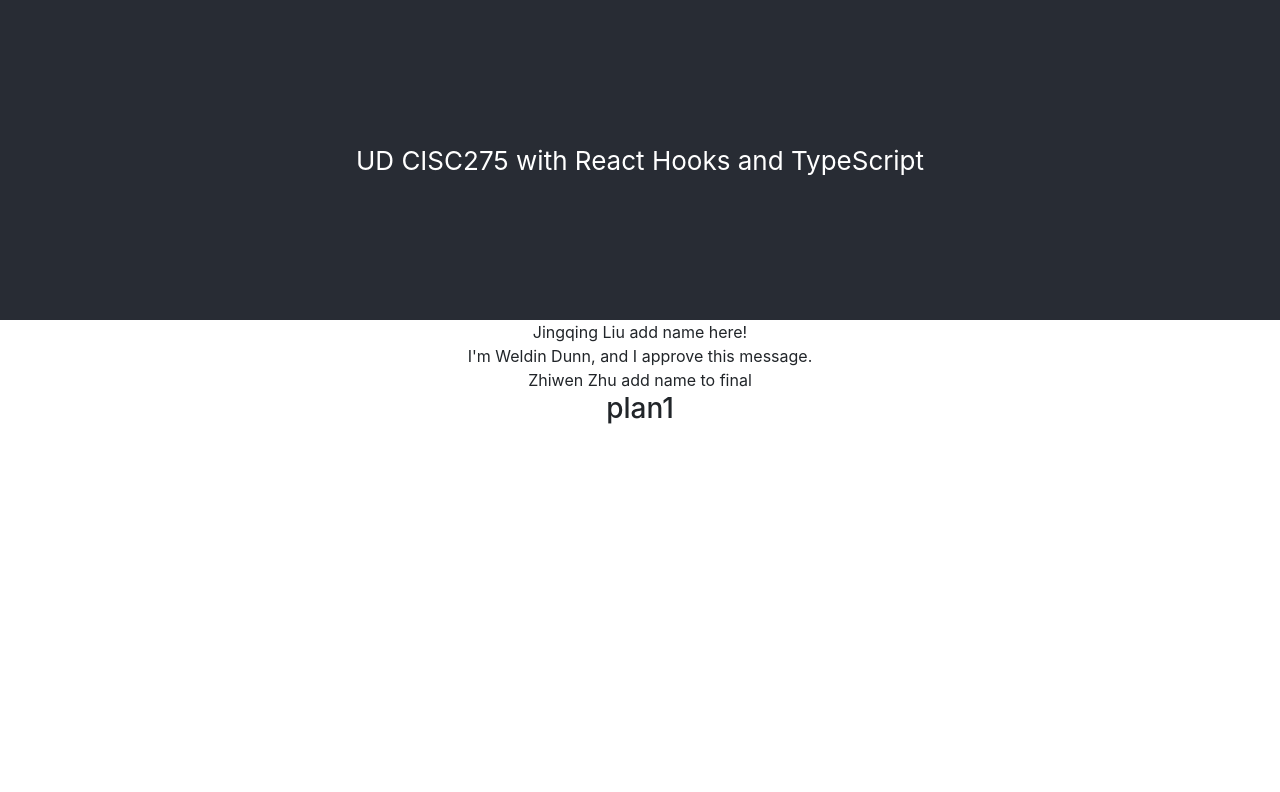
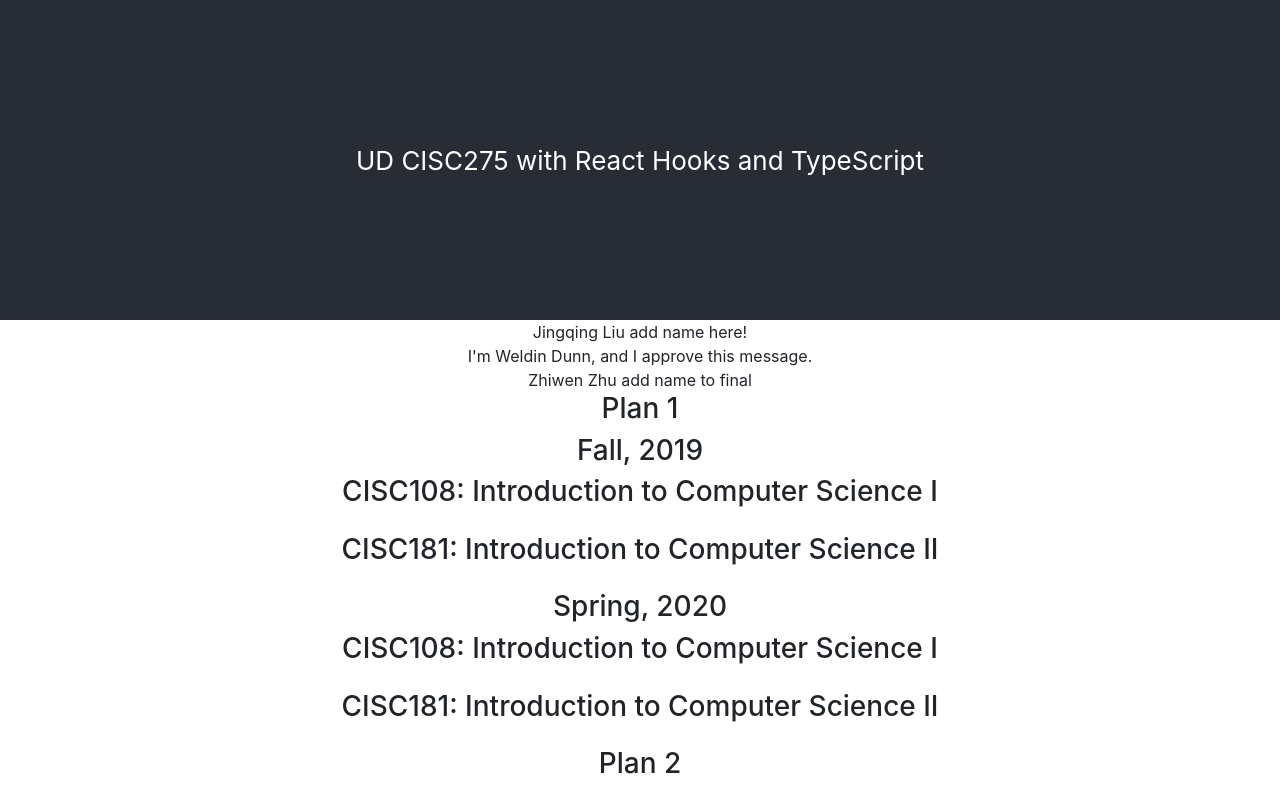
Before and after one commit to UD-CISC275-S22/cis-scheduler-team24, a React (Create React App) app: page / in a window 1280 px wide. Shown: the top 792 px of the page. Built offline with nearby package versions, Linux system fonts and the light colour scheme.

Commit message:
Created structure for course, semester, and plan components. They are all now connected to one another, they just need to be organized into a proper user interface.

```diff
--- /dev/null
+++ b/src/components/listCourses.tsx
@@ -0,0 +1,24 @@
+import React, { useState } from "react";
+import { Stack } from "react-bootstrap";
+import { Course } from "../interfaces/Course";
+import { ViewCourse } from "./viewCourse";
+
+export function ListCourses({
+    semesterCourses
+}: {
+    semesterCourses: Course[];
+}): JSX.Element {
+    const [courses] = useState<Course[]>(semesterCourses);
+
+    return (
+        <div>
+            <Stack gap={3}>
+                {courses.map((course: Course) => (
+                    <div key={course.id}>
+                        <ViewCourse course={course}></ViewCourse>
+                    </div>
+                ))}
+            </Stack>
+        </div>
+    );
+}
--- a/src/components/listPlans.tsx
+++ b/src/components/listPlans.tsx
@@ -1,6 +1,5 @@
 import React, { useState } from "react";
 import { Stack } from "react-bootstrap";
-//import Table from "react-bootstrap/Table";
 import { Plan } from "../interfaces/Plan";
 import { ViewPlan } from "./viewPlan";
 
@@ -9,7 +8,7 @@ export function ListPlans({
 }: {
     degreePlans: Plan[];
 }): JSX.Element {
-    const [plans /*, setPlans*/] = useState<Plan[]>(degreePlans);
+    const [plans] = useState<Plan[]>(degreePlans);
 
     return (
         <div>
--- /dev/null
+++ b/src/components/listSemesters.tsx
@@ -0,0 +1,24 @@
+import React, { useState } from "react";
+import { Stack } from "react-bootstrap";
+import { Semester } from "../interfaces/Semester";
+import { ViewSemester } from "./viewSemester";
+
+export function ListSemesters({
+    planSemesters
+}: {
+    planSemesters: Semester[];
+}): JSX.Element {
+    const [semesters] = useState<Semester[]>(planSemesters);
+
+    return (
+        <div>
+            <Stack gap={3}>
+                {semesters.map((semester: Semester) => (
+                    <div key={semester.id}>
+                        <ViewSemester semester={semester}></ViewSemester>
+                    </div>
+                ))}
+            </Stack>
+        </div>
+    );
+}
--- /dev/null
+++ b/src/components/viewCourse.tsx
@@ -0,0 +1,13 @@
+import React from "react";
+import { Container } from "react-bootstrap";
+import { Course } from "../interfaces/Course";
+
+export function ViewCourse({ course }: { course: Course }): JSX.Element {
+    return (
+        <div>
+            <Container>
+                <h3>{course.name}</h3>
+            </Container>
+        </div>
+    );
+}
--- a/src/components/viewPlan.tsx
+++ b/src/components/viewPlan.tsx
@@ -1,12 +1,25 @@
-import React /*, { useState }*/ from "react";
+import React, { useState } from "react";
 import { Container } from "react-bootstrap";
 import { Plan } from "../interfaces/Plan";
+import { Semester } from "../interfaces/Semester";
+import { ListSemesters } from "./listSemesters";
+import semesters from "../data/semesters.json";
+
+const SEMESTERS = semesters.map(
+    (semester): Semester => ({
+        ...semester,
+        courses: []
+    })
+);
 
 export function ViewPlan({ plan }: { plan: Plan }): JSX.Element {
+    const [semesters] = useState<Semester[]>(SEMESTERS);
+
     return (
         <div>
             <Container>
                 <h3>{plan.name}</h3>
+                <ListSemesters planSemesters={semesters}></ListSemesters>
             </Container>
         </div>
     );
--- /dev/null
+++ b/src/components/viewSemester.tsx
@@ -0,0 +1,34 @@
+import React, { useState } from "react";
+import { Container } from "react-bootstrap";
+import { Semester } from "../interfaces/Semester";
+import { Course } from "../interfaces/Course";
+import { ListCourses } from "./listCourses";
+import courses from "../data/courses.json";
+
+const COURSES = courses.map(
+    (course): Course => ({
+        ...course,
+        prerequisites: []
+    })
+);
+
+export function ViewSemester({
+    semester
+}: {
+    semester: Semester;
+}): JSX.Element {
+    const [courses] = useState<Course[]>(COURSES);
+
+    return (
+        <div>
+            <Container>
+                <h3>
+                    {semester.session}
+                    {", "}
+                    {semester.year}
+                </h3>
+                <ListCourses semesterCourses={courses}></ListCourses>
+            </Container>
+        </div>
+    );
+}
--- /dev/null
+++ b/src/data/courses.json
@@ -0,0 +1,22 @@
+[
+    {
+        "id": 1,
+        "name": "CISC108: Introduction to Computer Science I",
+        "credits": 3,
+        "description": "Python",
+        "prerequisites": [],
+        "isTaken": false,
+        "isEditing": false,
+        "breadthType": "D"
+    },
+    {
+        "id": 2,
+        "name": "CISC181: Introduction to Computer Science II",
+        "credits": 3,
+        "description": "Java",
+        "prerequisites": [],
+        "isTaken": false,
+        "isEditing": false,
+        "breadthType": "D"
+    }
+]
--- a/src/data/plans.json
+++ b/src/data/plans.json
@@ -1,67 +1,14 @@
 [
     {
-        "name": "plan1",
-        "semesters": [
-            {
-                "name": "FIRST",
-                "year": 2019,
-                "session": "Fall",
-                "courses": [
-                    {
-                        "id": 1,
-                        "name": "CISC108: Introduction to Computer Science I",
-                        "credits": 3,
-                        "description": "Python",
-                        "prerequisites": [],
-                        "isTaken": false,
-                        "isEditing": false,
-                        "breadthType": "D"
-                    },
-                    {
-                        "id": 2,
-                        "name": "CISC181: Introduction to Computer Science II",
-                        "credits": 3,
-                        "description": "Java",
-                        "prerequisites": [],
-                        "isTaken": false,
-                        "isEditing": false,
-                        "breadthType": "D"
-                    },
-                    {
-                        "id": 3,
-                        "name": "Introduction to Computer Science I",
-                        "credits": 3,
-                        "description": "Python",
-                        "prerequisites": [],
-                        "isTaken": false,
-                        "isEditing": false,
-                        "breadthType": "D"
-                    },
-                    {
-                        "id": 4,
-                        "name": "Introduction to Computer Science I",
-                        "credits": 3,
-                        "description": "Python",
-                        "prerequisites": [],
-                        "isTaken": false,
-                        "isEditing": false,
-                        "breadthType": "D"
-                    },
-                    {
-                        "id": 5,
-                        "name": "Introduction to Computer Science I",
-                        "credits": 3,
-                        "description": "Python",
-                        "prerequisites": [],
-                        "isTaken": false,
-                        "isEditing": false,
-                        "breadthType": "D"
-                    }
-                ],
-                "totalCredits": 15,
-                "isSkipped": false
-            }
-        ],
+        "name": "Plan 1",
+        "semesters": [],
+        "requirements": [],
+        "taken_courses": [],
+        "floating_courses": []
+    },
+    {
+        "name": "Plan 2",
+        "semesters": [],
         "requirements": [],
         "taken_courses": [],
         "floating_courses": []
--- /dev/null
+++ b/src/data/semesters.json
@@ -0,0 +1,20 @@
+[
+    {
+        "id": 1,
+        "name": "",
+        "year": 2019,
+        "session": "Fall",
+        "courses": [],
+        "totalCredits": 0,
+        "isSkipped": false
+    },
+    {
+        "id": 2,
+        "name": "",
+        "year": 2020,
+        "session": "Spring",
+        "courses": [],
+        "totalCredits": 0,
+        "isSkipped": false
+    }
+]
--- a/src/interfaces/semester.ts
+++ b/src/interfaces/semester.ts
@@ -2,6 +2,7 @@ import { Course } from "./Course";
 //export type SessionType = "Fall" | "Winter" | "Spring" | "Summer";
 
 export interface Semester {
+    id: number;
     name: string;
     year: number;
     session: string;
```
